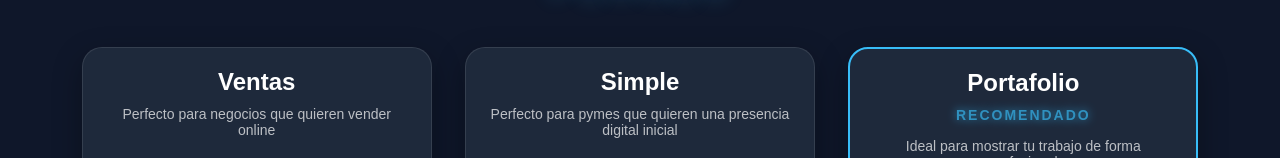
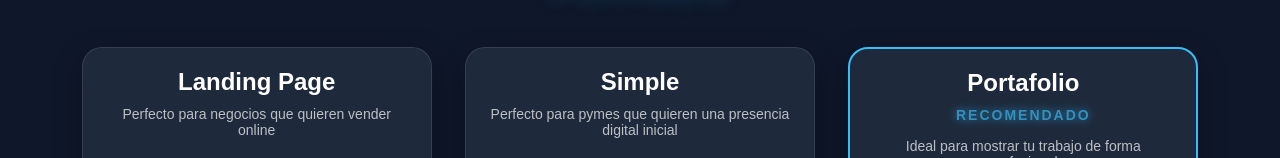
Before and after one commit to Lukasvenegas/ZILIX, a website: page servicios.html in a window 1280 px wide. Shown: the part 402-560 px from the top of the page. Drawn offline with Linux system fonts and the light colour scheme.

Commit message:
Update servicios.html

```diff
--- a/servicios.html
+++ b/servicios.html
@@ -45,7 +45,7 @@
 
                 <!-- Plan Landing -->
         <div class="services">
-            <h2>Ventas</h2>
+            <h2>Landing Page</h2>
             <p>Perfecto para negocios que quieren vender online</p>
             <ul class="more">
                 <li>Programación y diseño</li>
```
